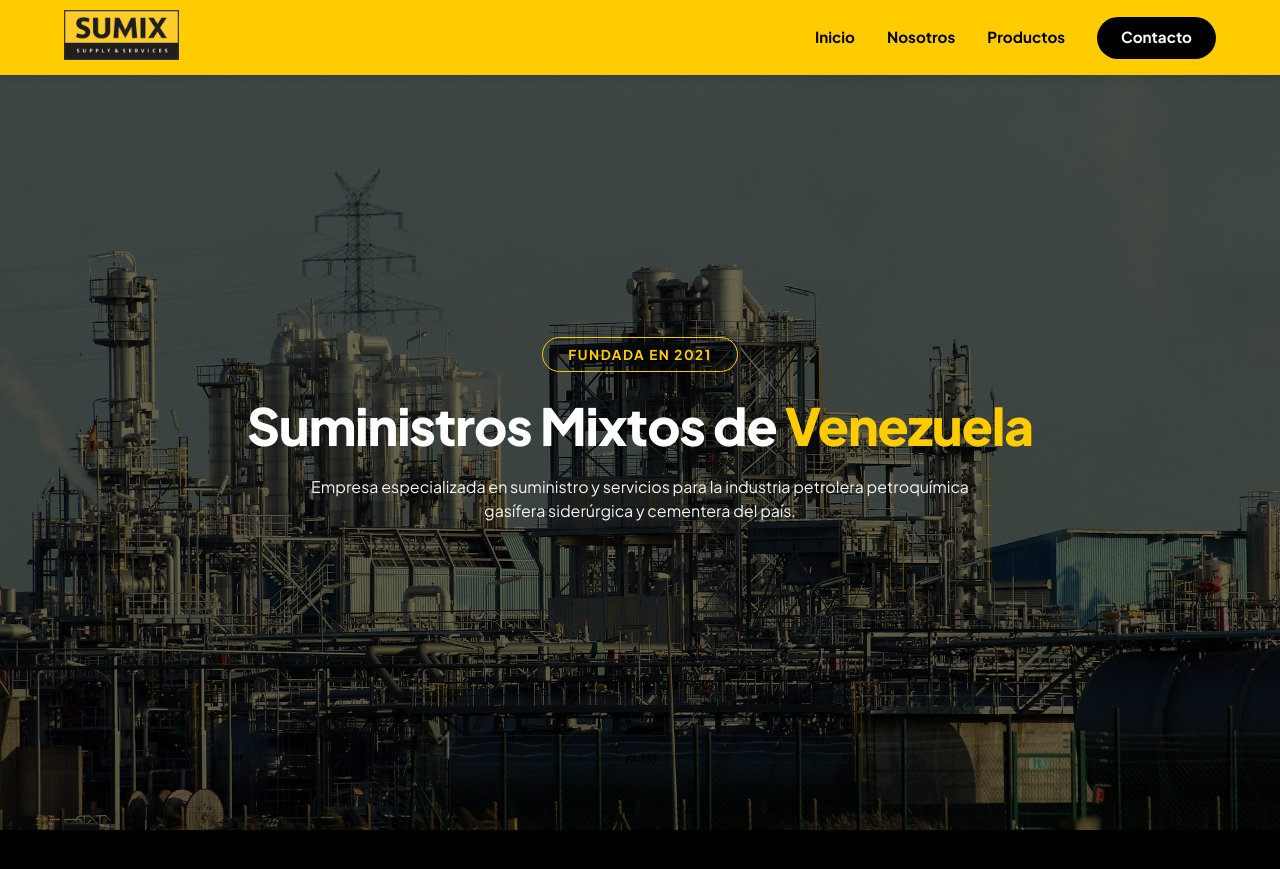
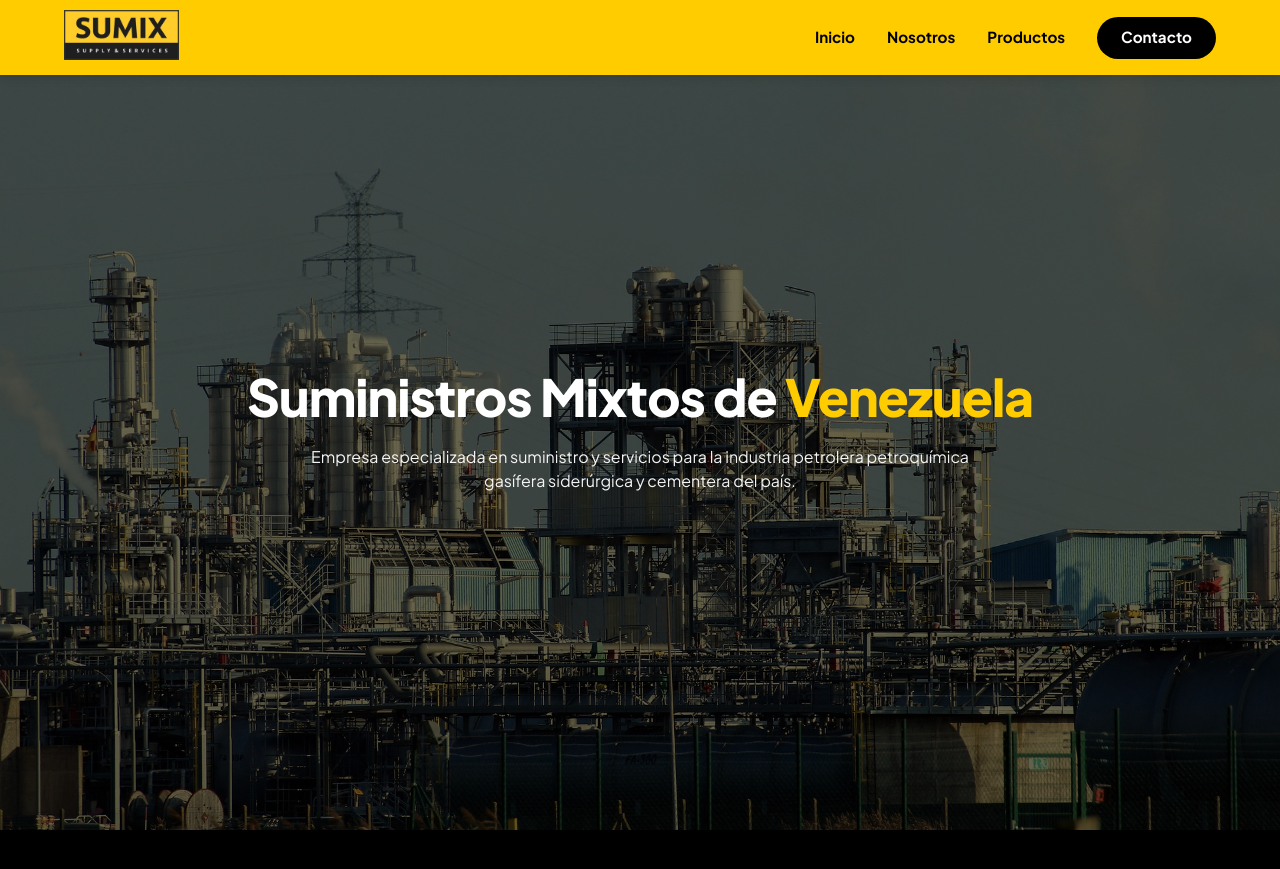
Before and after one commit to ing-nestorgomez/ximus, a Jekyll site: the page built from index.html, in a window 1280 px wide and 900 px high. Shown: the top 869 px of the window. Built offline with Jekyll 4.4.1, drawn with Linux system fonts in a browser that asks for light colours.

Commit message:
Comment out hero badge in index.html
Comment out the 'FUNDADA EN 2021' badge in the hero section.

```diff
--- a/index.html
+++ b/index.html
@@ -7,7 +7,7 @@ title: "SUMIX | Suministros Mixtos y Soluciones Industriales"
 <section class="hero-section">
   <div class="hero-overlay"></div>
   <div class="hero-container">
-    <span class="hero-badge">FUNDADA EN 2021</span>
+    <!-- <span class="hero-badge">FUNDADA EN 2021</span> -->
     <h1 class="hero-title">
       Suministros Mixtos de <span class="text-highlight">Venezuela</span>
     </h1>
```
